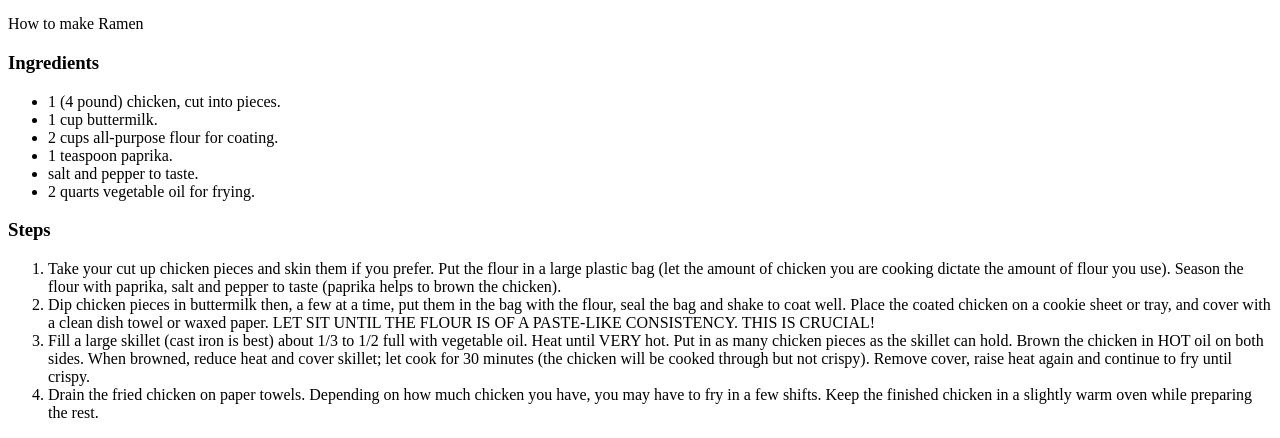
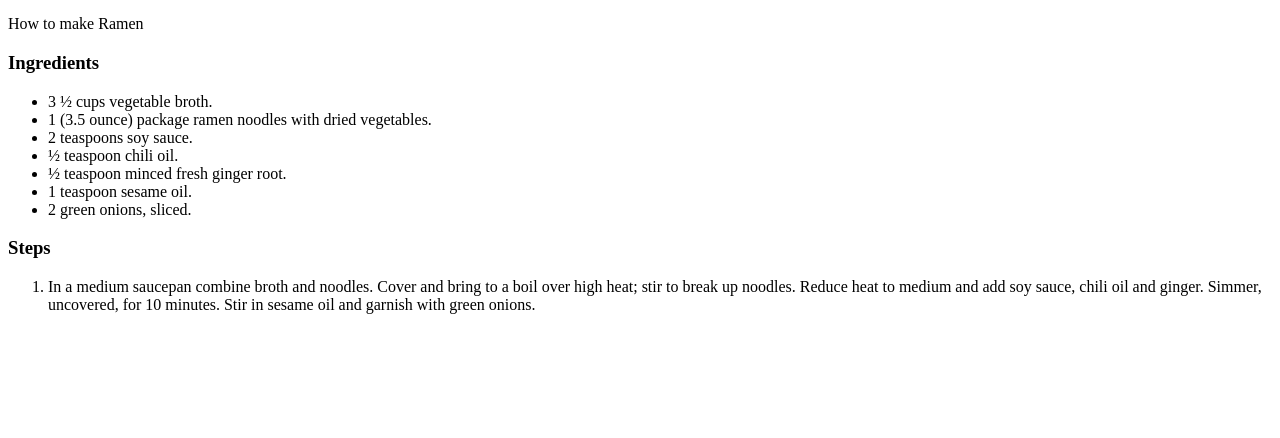
Before and after one commit to jnham/odin-recipes, a plain HTML site: page recipes/ramen.html in a window 1280 px wide. Shown: the part 428-866 px from the top of the page. After the commit the page ends 800 px from the top, so only its background shows below. Drawn offline with Linux system fonts and the light colour scheme.

Commit message:
Insert picture, ingredients, and recipe to ramen.html

```diff
--- a/recipes/ramen.html
+++ b/recipes/ramen.html
@@ -14,28 +14,21 @@
 
         <h3>Ingredients</h3>
         <ul>
-            <li>1 (4 pound) chicken, cut into pieces.</li>
-            <li>1 cup buttermilk.</li>
-            <li>2 cups all-purpose flour for coating.</li>
-            <li>1 teaspoon paprika.</li>
-            <li>salt and pepper to taste.</li>
-            <li>2 quarts vegetable oil for frying.</li>
+            <li>3 ½ cups vegetable broth.</li>
+            <li>1 (3.5 ounce) package ramen noodles with dried vegetables.</li>
+            <li>2 teaspoons soy sauce.</li>
+            <li>½ teaspoon chili oil.</li>
+            <li>½ teaspoon minced fresh ginger root.</li>
+            <li>1 teaspoon sesame oil.</li>
+            <li>2 green onions, sliced.</li>
         </ul>
 
         <h3>Steps</h3>
         <ol>
-            <li>Take your cut up chicken pieces and skin them if you prefer. Put the flour in a large plastic bag
-                (let the amount of chicken you are cooking dictate the amount of flour you use). Season the flour with paprika,
-                 salt and pepper to taste (paprika helps to brown the chicken).</li>
-            <li>Dip chicken pieces in buttermilk then, a few at a time, put them in the bag with the flour, seal the bag and shake
-                 to coat well. Place the coated chicken on a cookie sheet or tray, and cover with a clean dish towel or waxed paper.
-                 LET SIT UNTIL THE FLOUR IS OF A PASTE-LIKE CONSISTENCY. THIS IS CRUCIAL!</li>
-            <li>Fill a large skillet (cast iron is best) about 1/3 to 1/2 full with vegetable oil. Heat until VERY hot. Put in as many
-                chicken pieces as the skillet can hold. Brown the chicken in HOT oil on both sides. When browned, reduce heat and cover
-                skillet; let cook for 30 minutes (the chicken will be cooked through but not crispy). Remove cover, raise heat again and
-                continue to fry until crispy.</li>
-            <li>Drain the fried chicken on paper towels. Depending on how much chicken you have, you may have to fry in a few shifts.
-                Keep the finished chicken in a slightly warm oven while preparing the rest.</li>
+            <li>In a medium saucepan combine broth and noodles. Cover and bring to a boil
+                over high heat; stir to break up noodles. Reduce heat to medium and add soy
+                sauce, chili oil and ginger. Simmer, uncovered, for 10 minutes. Stir in
+                sesame oil and garnish with green onions.</li>
         </ol>
     </body>
 </html>
```
